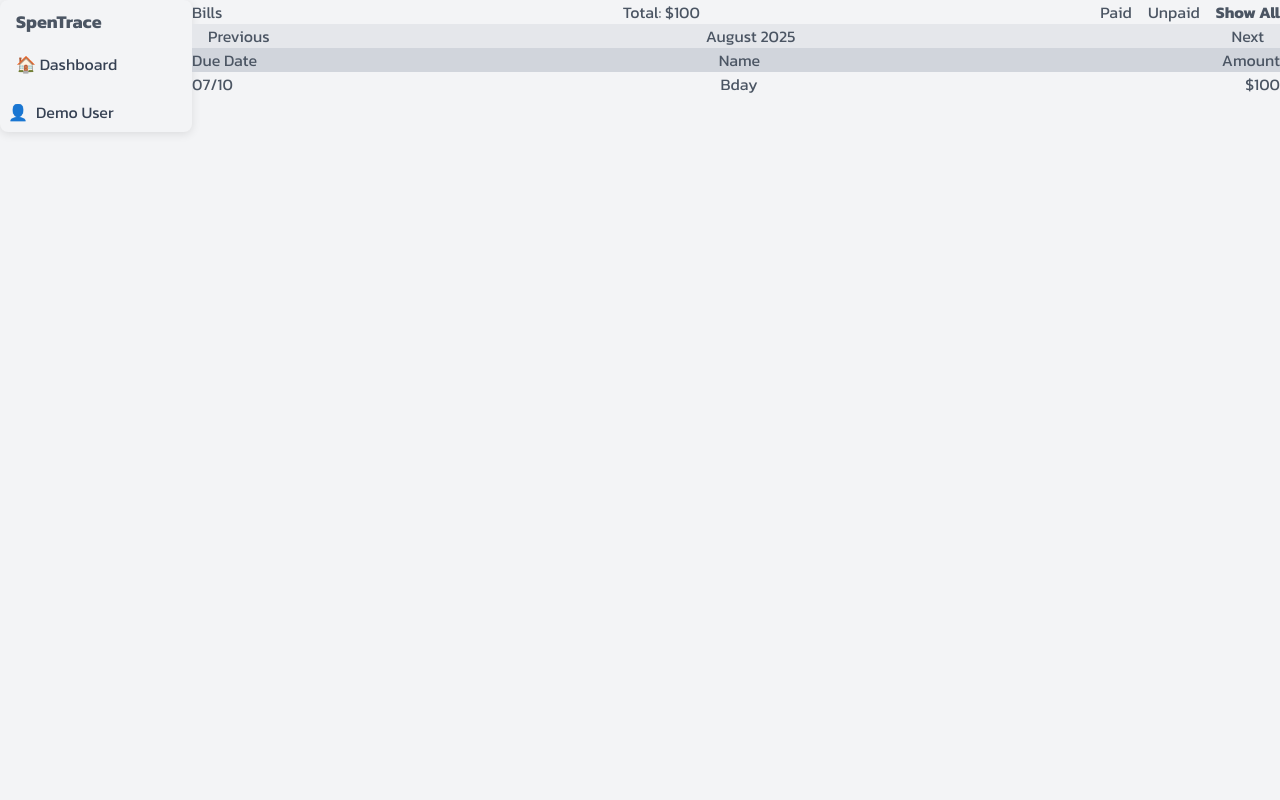
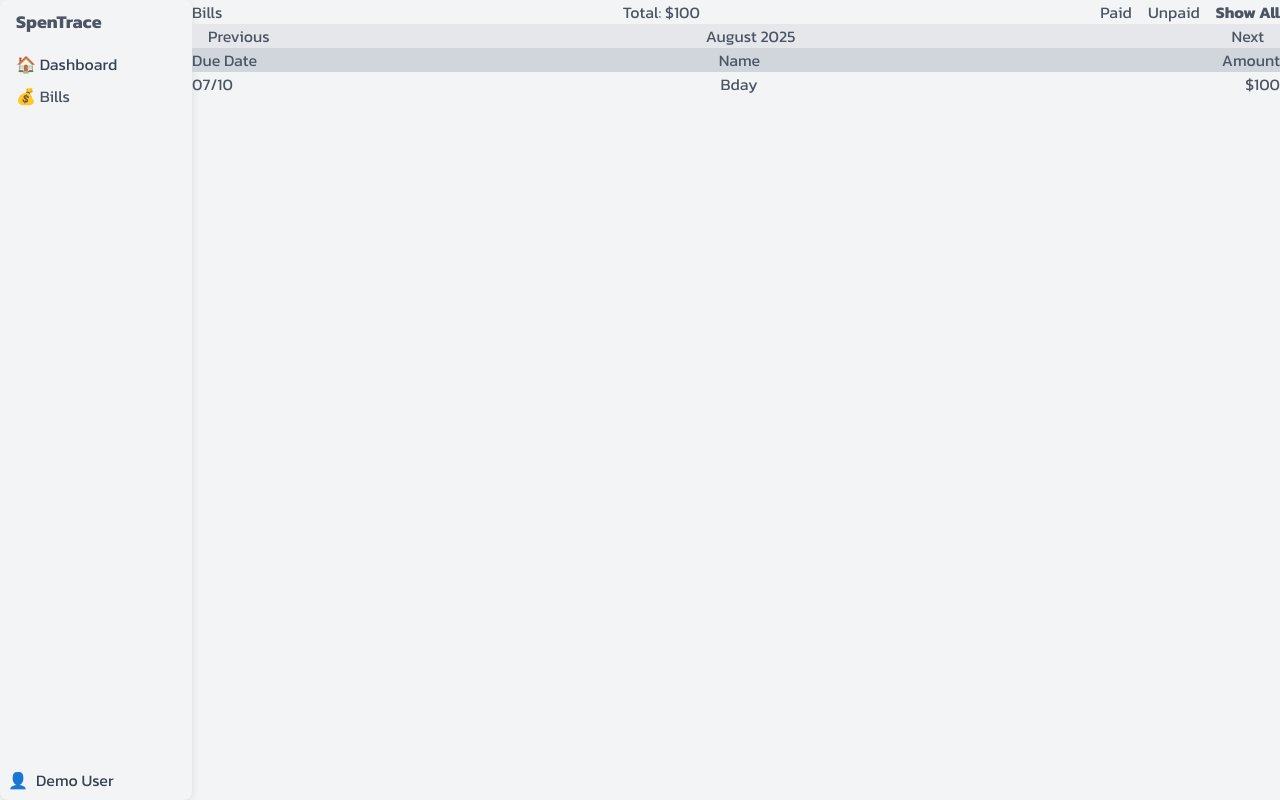
Before and after one commit to Bernard-Calma/spentrace, a Next.js app: page /demo/bills in a window 1280 px wide. Built offline with nearby package versions, Linux system fonts and the light colour scheme.

Commit message:
feat(Navigation): Bills
Add Bills in navigation

```diff
--- a/common/Navigation.tsx
+++ b/common/Navigation.tsx
@@ -82,7 +82,7 @@ const Navigation = () => {
   ];
 
   return (
-    <nav className="navigation flex flex-col justify-between h-full w-48">
+    <nav className="navigation flex flex-col justify-between min-h-screen w-48">
       <div className="top-nav flex ">
         <Link href="/demo" className="text-lg font-bold pt-2 pl-4">
           SpenTrace
@@ -103,6 +103,9 @@ const Navigation = () => {
             💳 Transactions
           </Link>
         )}
+        <li>
+          <Link href="/demo/bills">💰 Bills</Link>
+        </li>
       </ul>
       {/* For User Menu, Help & Support */}
       <div className="bottom-nav flex flex-col p-2 space-y-2">
```
